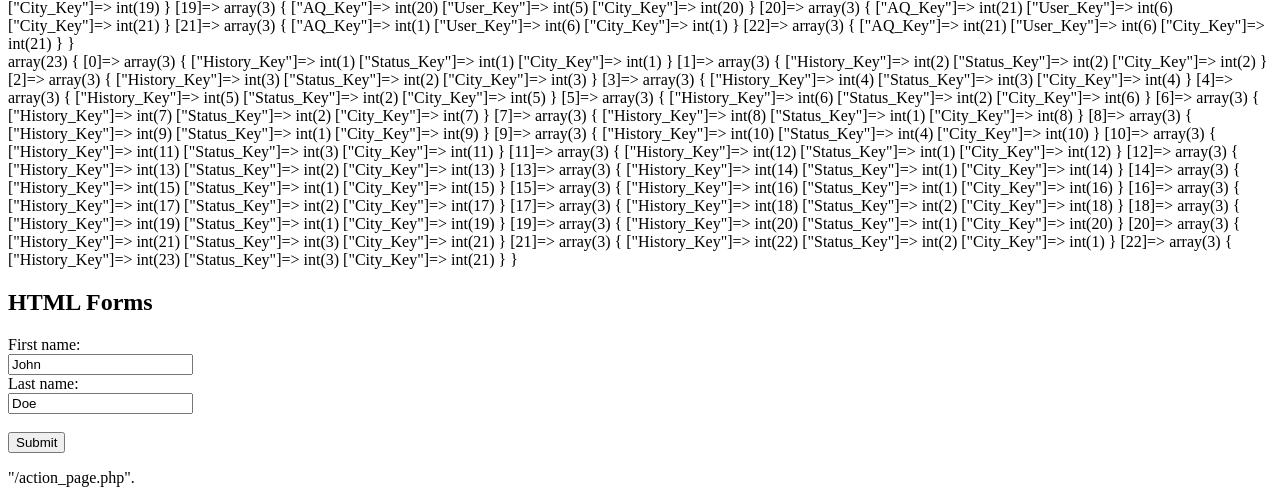
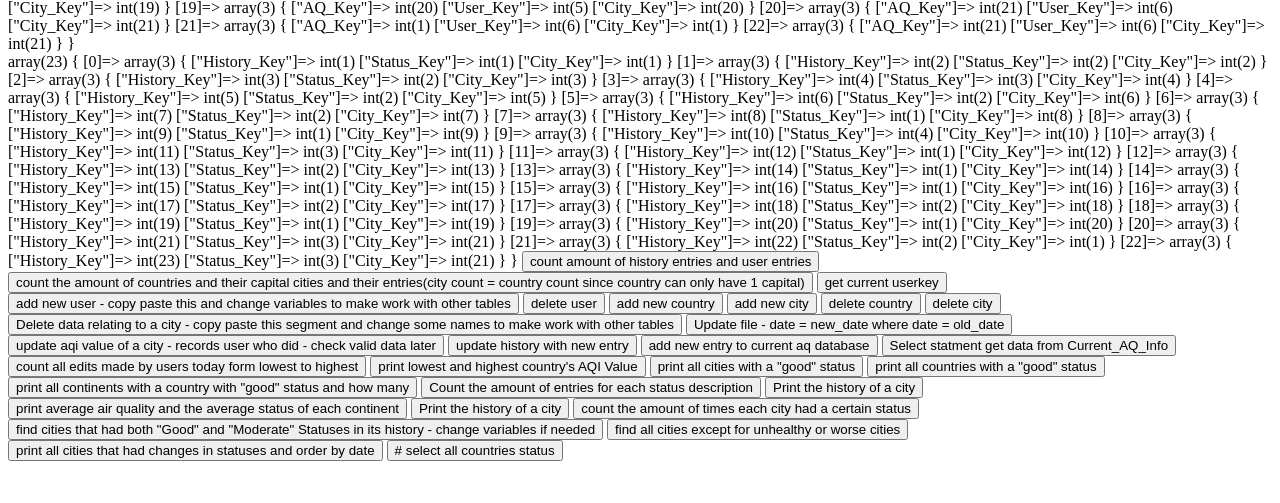
Before and after one commit to Jothu16/CSE111Project, a PHP site: page / in a window 1280 px wide. Shown: the part 1251-1754 px from the top of the page. After the commit the page ends 1712 px from the top, so only its background shows below. Run offline with PHP 8.4, Linux system fonts and the light colour scheme; data comes from the database, SQL or seed files in the repository.

Commit message:
Buttons
Buttons

```diff
--- a/index.php
+++ b/index.php
@@ -75,17 +75,63 @@ var_dump($rows);
 <html>
 <body>
 
-<h2>HTML Forms</h2>
+<button onclick="myFunction()">count amount of history entries and user entries</button>
 
-<form action="/action_page.php">
-  <label for="fname">First name:</label><br>
-  <input type="text" id="fname" name="fname" value="John"><br>
-  <label for="lname">Last name:</label><br>
-  <input type="text" id="lname" name="lname" value="Doe"><br><br>
-  <input type="submit" value="Submit">
-</form>
+<button onclick="myFunction()">count the amount of countries and their capital cities and their entries(city count = country count since country can only have 1 capital)</button>
 
-<p>"/action_page.php".</p>
+<button onclick="myFunction()">get current userkey</button>
+
+<button onclick="myFunction()">add new user - copy paste this and change variables to make work with other tables</button>
+
+<button onclick="myFunction()">delete user</button>
+
+<button onclick="myFunction()">add new country</button>
+
+<button onclick="myFunction()">add new city</button>
+
+<button onclick="myFunction()">delete country</button>
+
+<button onclick="myFunction()">delete city</button>
+
+<button onclick="myFunction()">Delete data relating to a city - copy paste this segment and change some names to make work with other tables</button>
+
+<button onclick="myFunction()">Update file - date = new_date where date = old_date</button>
+
+<button onclick="myFunction()">update aqi value of a city - records user who did - check valid data later</button>
+
+<button onclick="myFunction()">update history with new entry</button>
+
+<button onclick="myFunction()">add new entry to current aq database</button>
+
+<button onclick="myFunction()">Select statment get data from Current_AQ_Info</button>
+
+<button onclick="myFunction()">count all edits made by users today form lowest to highest</button>
+
+<button onclick="myFunction()">print lowest and highest country's AQI Value</button>
+
+<button onclick="myFunction()">print all cities with a "good" status</button>
+
+<button onclick="myFunction()">print all countries with a "good" status</button>
+
+<button onclick="myFunction()">print all continents with a country with "good" status and how many</button>
+
+<button onclick="myFunction()">Count the amount of entries for each status description</button>
+
+<button onclick="myFunction()">Print the history of a city</button>
+
+<button onclick="myFunction()">print average air quality and the average status of each continent</button>
+
+<button onclick="myFunction()">Print the history of a city</button>
+
+<button onclick="myFunction()">count the amount of times each city had a certain status</button>
+
+<button onclick="myFunction()">find cities that had both "Good" and "Moderate" Statuses in its history - change variables if needed</button>
+
+<button onclick="myFunction()">find all cities except for unhealthy or worse cities</button>
+
+<button onclick="myFunction()">print all cities that had changes in statuses and order by date</button>
+
+<button onclick="myFunction()"># select all countries status</button>
 
 </body>
 </html>
```
